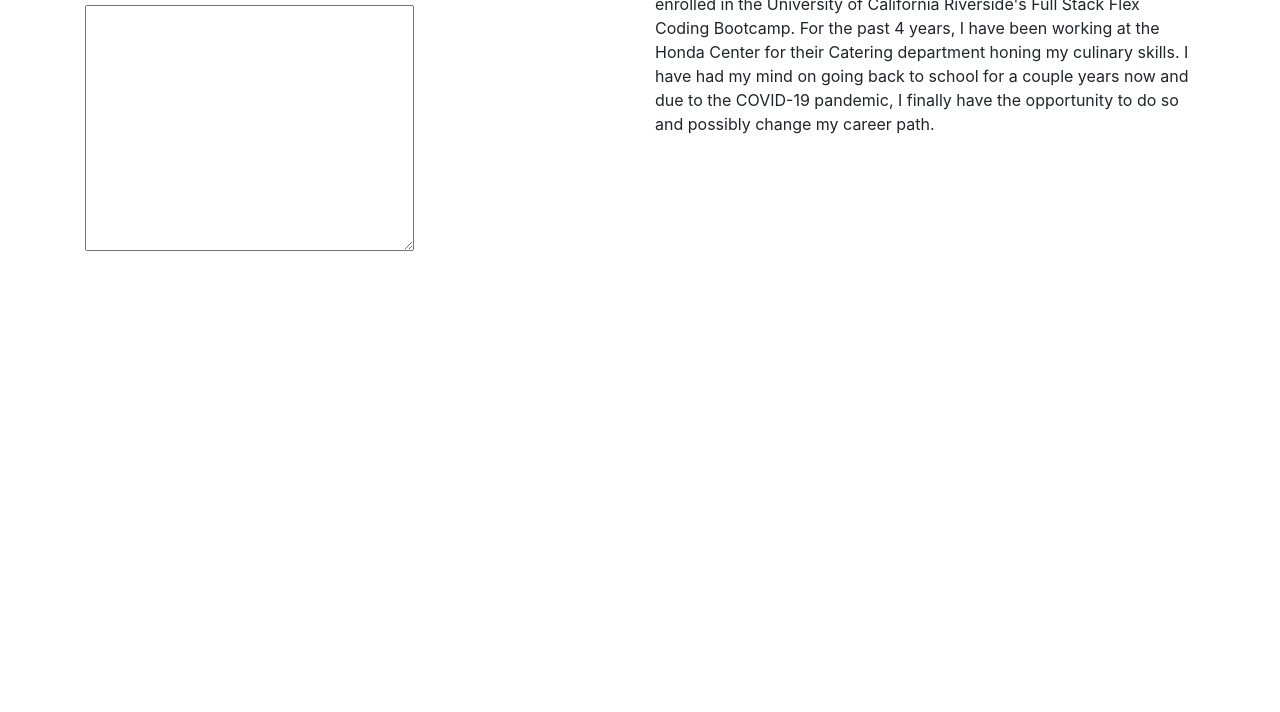
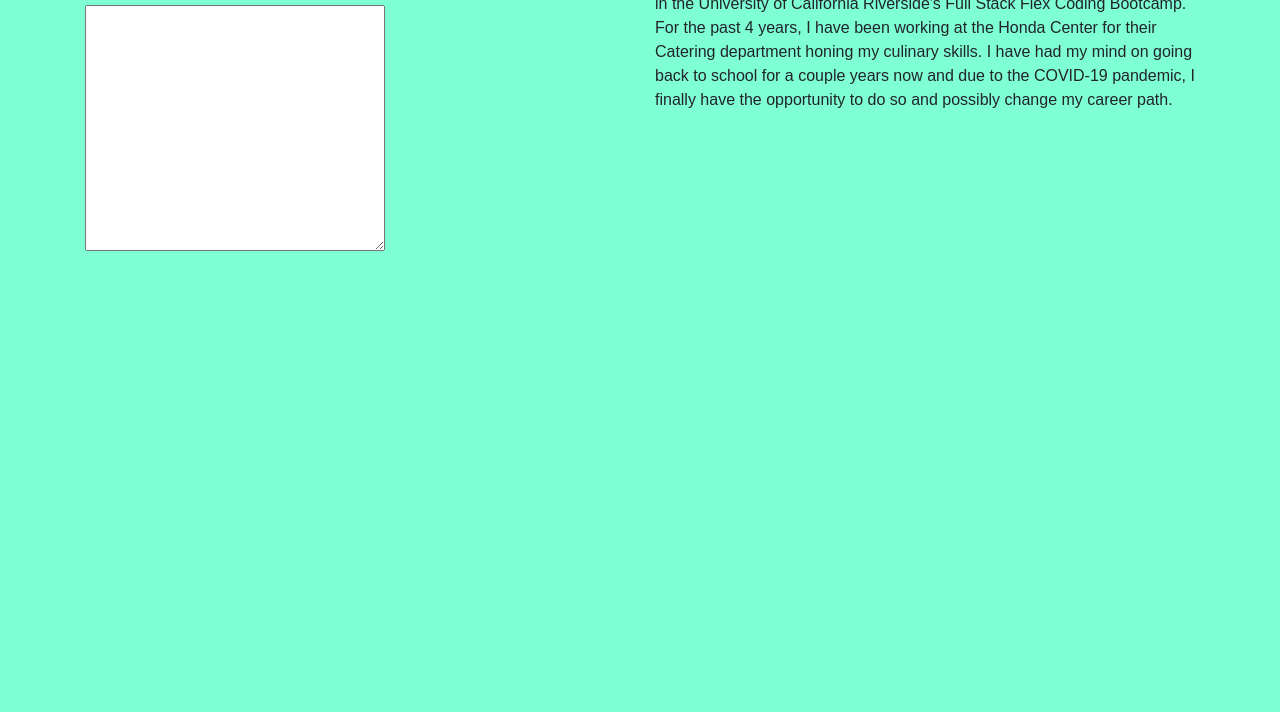
Before and after one commit to CJack74/responsivePortfolio, a plain HTML site: page index.html in a window 1280 px wide. Shown: the part 88-800 px from the top of the page. Drawn offline with nearby package versions, Linux system fonts and the light colour scheme.

Commit message:
added link for google fonts in index page and added style.css file

```diff
--- a/index.html
+++ b/index.html
@@ -8,6 +8,8 @@
 
     <!-- Bootstrap CSS -->
     <link rel="stylesheet" href="https://maxcdn.bootstrapcdn.com/bootstrap/4.0.0/css/bootstrap.min.css">
+    <link rel="stylesheet" href="style.css">
+    <link rel="stylesheet" href="https://fonts.googleapis.com/">
 
 
 </head>
--- /dev/null
+++ b/style.css
@@ -0,0 +1,4 @@
+body {
+    background-color: aquamarine;
+    font-family: 'Oswald', sans-serif;
+}
```
